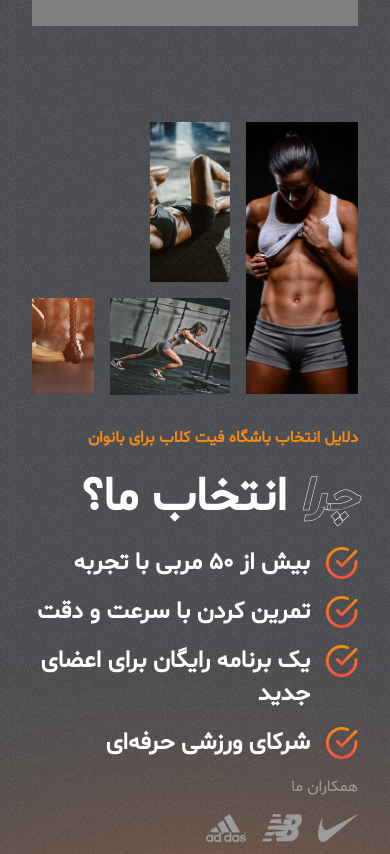
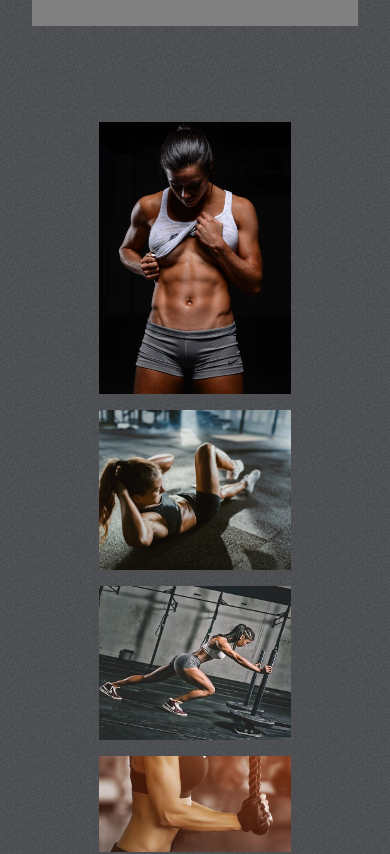
Before and after one commit to springtofigh/gym-react-app, a React (Create React App) app: page / in a window 390 px wide. Shown: the part 2380-3234 px from the top of the page. Built offline with nearby package versions, Linux system fonts and the light colour scheme.

Commit message:
change Reasons component images style.

```diff
--- a/src/components/Reasons/Reasons.css
+++ b/src/components/Reasons/Reasons.css
@@ -90,26 +90,54 @@
     }
 
     .right-r {
-        grid-auto-rows: auto;
+        flex: none;
+        display: flex;
+        flex-direction: column;
+        justify-content: center;
+        align-items: center;
         overflow: hidden;
     }
 
     .right-r > :first-child {
-        width: 7rem;
+        width: 12rem;
         height: 17rem;
     }
 
     .right-r > :nth-child(2) {
-        width: 5rem;
+        width: 12rem;
         height: 10rem;
     }
 
     .right-r > :nth-child(3) {
+        width: 12rem;
+    }
+
+    .right-r > :nth-child(4) {
+        width: 12rem;
+        height: 6rem;
+    }
+
+    /* .right-r {
+        grid-auto-rows: auto;
+        overflow: hidden;
+    } */
+
+    /* .right-r > :first-child {
+        width: 7rem;
+        height: 17rem;
+    } */
+
+    /* .right-r > :nth-child(2) {
+        width: 5rem;
+        height: 10rem;
+    } */
+
+    /* .right-r > :nth-child(3) {
         width: 7.5rem;
     }
 
     .right-r > :nth-child(4) {
         width: 7rem;
         height: 6rem;
-    }
+    } */
 }
```
